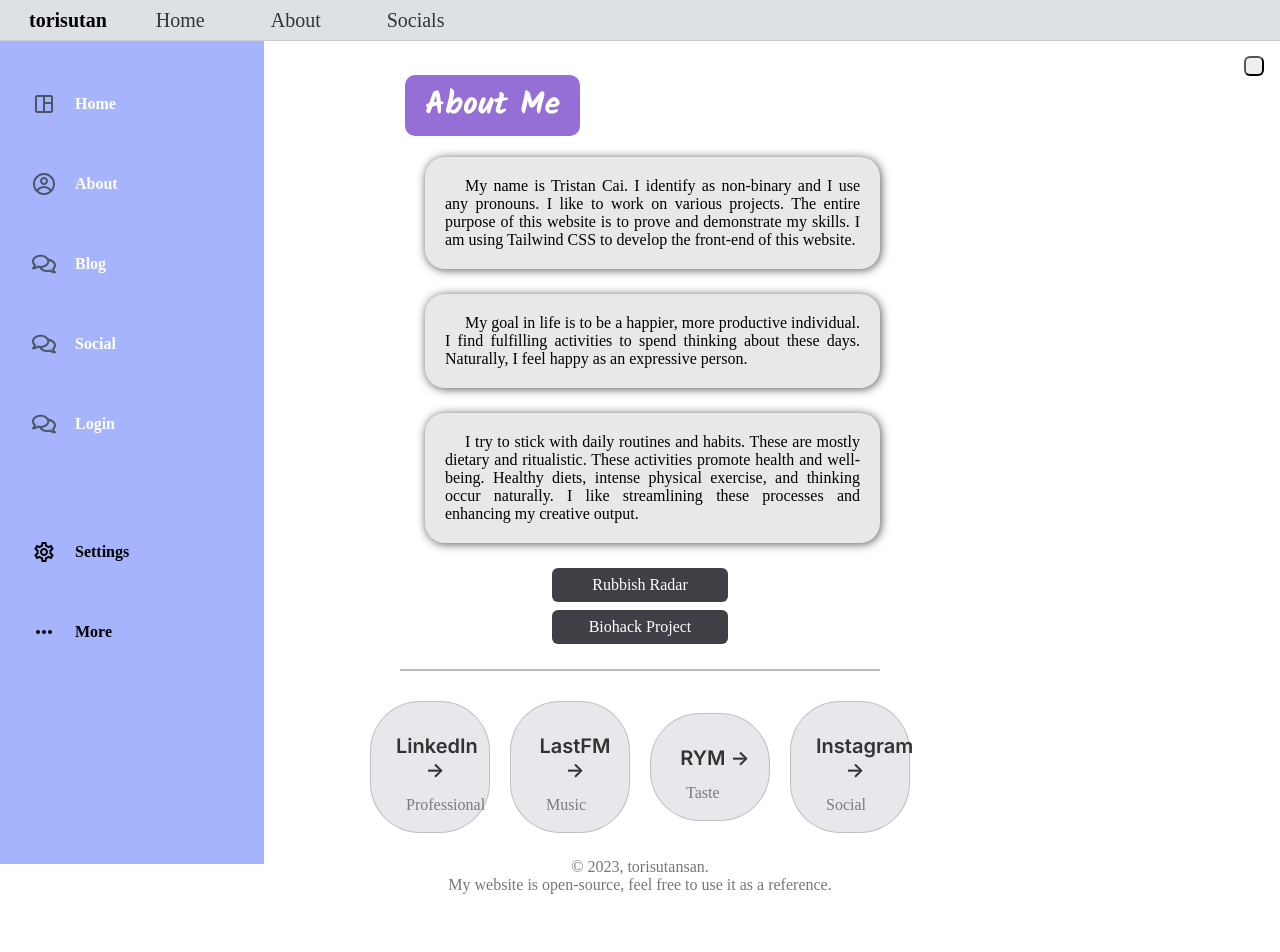
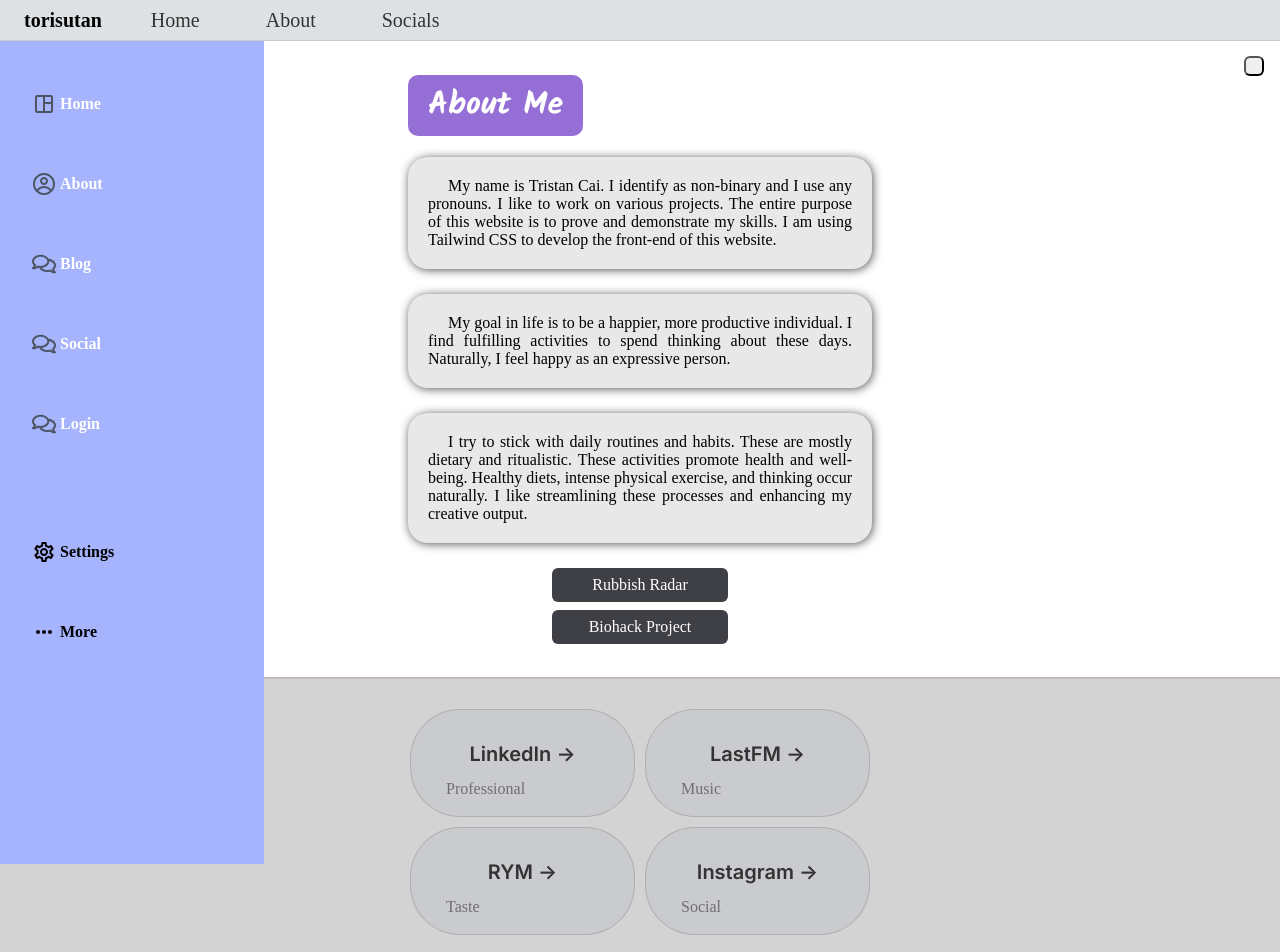
Before and after one commit to torisutansan02/torisutansan, a Next.js app: page /about in a window 1280 px wide. Shown: the top 952 px of the page. Built offline with nearby package versions, Linux system fonts and the light colour scheme; a web font is replaced by a local one.

Commit message:
Making a lot of changes

```diff
--- a/components/Footer.js
+++ b/components/Footer.js
@@ -6,7 +6,6 @@ const inter = Inter({ subsets: ['latin'] })
 const Footer = () => {
     return (
         <>
-            <main>
             <footer>
                 <div className = {styles.grid}>
                         <a
@@ -69,7 +68,6 @@ const Footer = () => {
                 <br/>
                 My website is open-source, feel free to use it as a reference.
             </footer>
-            </main>
         </>
     )
 }
--- a/components/Navbar.js
+++ b/components/Navbar.js
@@ -4,7 +4,7 @@ import styles from '@/styles/Home.module.css'
 const Navbar = () => {
     return (
         <div className = {styles.navbar}>
-            <h1 className = "font-bold"> torisutan </h1>
+            <h1 className = "NavHeader"> torisutan </h1>
             <ul className = {styles.links}>
                 <li>
                     <Link className = "hover:text-sky-500" href = "/"> Home </Link>
--- a/pages/blog.js
+++ b/pages/blog.js
@@ -15,10 +15,14 @@ export default function Blog({ allPostsData }) {
           <Sidebar></Sidebar>
           <h2 className = "heading"> Blog </h2>
 
-          <p> Below, you can find links to my blog posts </p>
+          <p className = "pretty">
+            Below, you can find links to my blog posts. These are posts that revolve around my daily life.
+            I find various things interesting so checking out my blog is a must! There are lots of things
+            I do on a day to day basis and sometimes it's consistent. But I like to change it up a bit as well!
+          </p>
 
           {allPostsData.map(({ id, date, title }) => (
-            <p key={id}>
+            <p className = "visible" key={id}>
               <Link className = "bg-zinc-700 hover:bg-gray-900 p-2 m-2 rounded-md text-white" href={`/blog/${id}`}>{title}</Link>
             <br />
             </p>
--- a/pages/login.js
+++ b/pages/login.js
@@ -64,7 +64,10 @@ function Login() {
             <p className = "pretty">
                 Welcome {user.name}! You can now access my
                 personal blogs to find out some interesting
-                things I do on my free time.
+                things I do in my free time. My blogs can be
+                interesting or boring. Sometimes I talk about my
+                diet, or schoolwork. Or sometimes I go on hikes or
+                watch anime, movies! Listen to music!
             </p>
 
             <Link href = "/api/auth/logout" className = "bg-zinc-700 hover:bg-gray-900 p-2 m-2 rounded-md flex w-40 text-center justify-center mx-auto text-white"> Logout </Link>
@@ -83,7 +86,8 @@ function Login() {
 
                 <p className = "pretty">
                   Please click the button below to login. Logging in to my website allows you to access my personal blogs.
-                  To learn more about my work flow and processes, you should log in.
+                  To learn more about my work flow and processes, you should log in. For those that have interest in learning
+                  about some of the things I do in my day to day life.
                 </p>
 
                 <Link href = "/api/auth/login" className = "bg-zinc-700 hover:bg-gray-900 p-2 m-2 rounded-md flex w-40 text-center justify-center mx-auto text-white"> Login </Link>
--- a/styles/Home.module.css
+++ b/styles/Home.module.css
@@ -81,12 +81,12 @@
 .grid {
   max-width: 100%;
   padding-bottom: 25px;
-  gap: 20px;
+  gap: 10px;
   margin: 0 auto;
   align-items: center;
   justify-content: center;
   display: grid;
-  grid-template-columns: repeat(4, minmax(25%, auto));
+  grid-template-columns: repeat(2, minmax(25%, auto));
   width: var(--max-width);
 }
 
@@ -198,7 +198,7 @@
     justify-content: center;
     margin: 0 auto;
     display: grid;
-    grid-template-columns: repeat(1, minmax(25%, auto));
+    grid-template-columns: repeat(1, minmax(10%, auto));
     width: var(--max-width);
   }
 
--- a/styles/globals.css
+++ b/styles/globals.css
@@ -79,13 +79,17 @@ li {
 
 footer {
   text-align: center;
-  color: #777;
-  margin: auto;
+  color: #ee9b9b;
   margin-top: 25px;
+  padding-top: 30px;
   width: 100%;
-  padding-top: 30px;
+  right: 0;
+  position: absolute;
+  flex-direction: column;
   padding-bottom: 30px;
   border-top: 2px solid #c1b9b9;
+  color: black;
+  background: lightgrey;
 }
 
 .not-found {
@@ -99,10 +103,9 @@ footer {
 
 @media (prefers-color-scheme: dark) {
   footer {
-    max-width: 100%;
-    border-top: 1px solid white;
+    border-top: 2px solid black;
     color: white;
-    background: #282b30;
+    background: #141414;
   }
 
   li {
@@ -129,26 +132,16 @@ footer {
   body {
     font-family: "Klee One";
     margin-top: 75px;
+  }
+
+  .body {
     margin-left: 400px;
     margin-right: 400px;
-  }
-
-  h1 {
-    margin-left: 5px;
-  }
-
-  h2 {
-    margin-left: 10px;
-  }
-
-  h3 {
-    margin-left: 15px;
   }
 
   p {
     text-align: justify;
     text-indent: 20px;
-    margin-left: 25px;
     margin-bottom: 25px;
   }
 
@@ -156,8 +149,15 @@ footer {
     color: black;
     background-color: #E8E8E8;
     padding: 20px;
+    margin-left: 400px;
+    margin-right: 400px;
     border-radius: 20px;
     box-shadow: 1px 1px 10px #555555;
+  }
+
+  .visible {
+    margin-left: 400px;
+    margin-right: 400px;
   }
 
   .heading {
@@ -166,6 +166,8 @@ footer {
     background-color: #966fd6;
     color: white;
     padding: 5px;
+    margin-left: 400px;
+    margin-right: 400px;
     padding-left: 20px;
     padding-right: 20px;
     border-radius: 10px;
```
